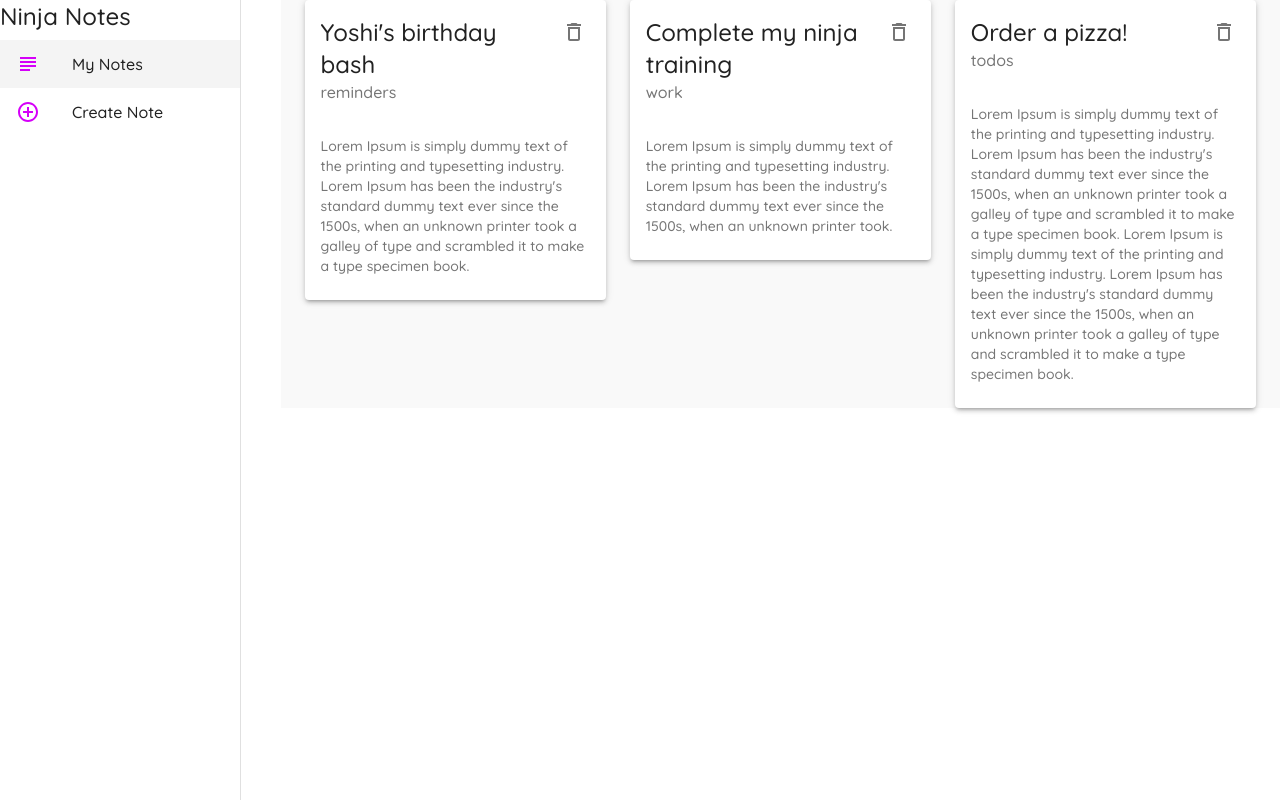
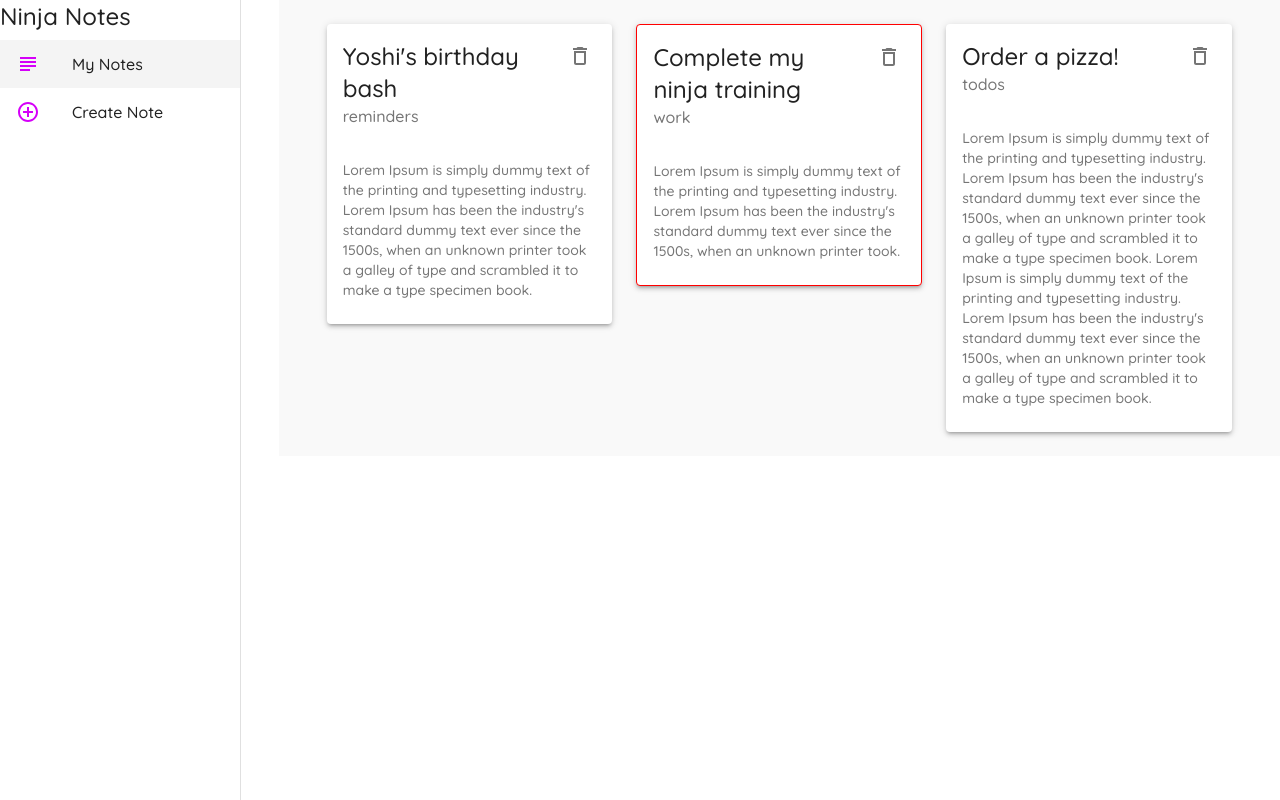
Before and after one commit to synerjay/notes-app, a React (Create React App) app: page / in a window 1280 px wide. Built offline with nearby package versions, Linux system fonts and the light colour scheme; data requests are answered from the project's data file.

Commit message:
Added some padding to layout theme

```diff
--- a/src/components/Layout.js
+++ b/src/components/Layout.js
@@ -13,10 +13,15 @@ import { useHistory, useLocation } from 'react-router';
 
 const drawerWidth = 240;
 
-const useStyles = makeStyles({
+// We can access the built-in theme properties of material UI and tweak some properties to fit our needs
+// the 'theme' can be access by making the makeStyles into a function that returns the style properties
+// theme properties can be access by object access (theme.spacing)
+const useStyles = makeStyles((theme) => {
+  return {
     page: {
       background: '#f9f9f9',
       width: '100%',
+      padding: theme.spacing(3),
     },
     root: {
       display: 'flex',
@@ -30,6 +35,7 @@ const useStyles = makeStyles({
     active: {
       background: '#f4f4f4',
     },
+  };
 });
 
 const Layout = ({ children }) => {
--- a/src/components/NoteCard.js
+++ b/src/components/NoteCard.js
@@ -3,15 +3,30 @@ import {
   CardContent,
   CardHeader,
   IconButton,
+  makeStyles,
   Typography,
 } from '@material-ui/core';
 import { DeleteOutlined } from '@material-ui/icons';
 import React from 'react';
 
+const useStyles = makeStyles({
+  test: {
+    border: (note) => {
+      if (note.category == 'work') {
+        return '1px solid red';
+      }
+    },
+  },
+});
+
 function NoteCard({ note, handleDelete }) {
+  // the makeStyles hook can also take in a prop as an argument so that it can make the styles more dynamic
+  const classes = useStyles(note);
+  // in this example, the makeStyles hook is taking in the note prop to change the border based on the note's category
+
   return (
     <div>
-      <Card elevation={3}>
+      <Card elevation={3} className={classes.test}>
         <CardHeader
           action={
             <IconButton onClick={() => handleDelete(note.id)}>
```
Lines whose indentation alone changed are shown as unchanged.
